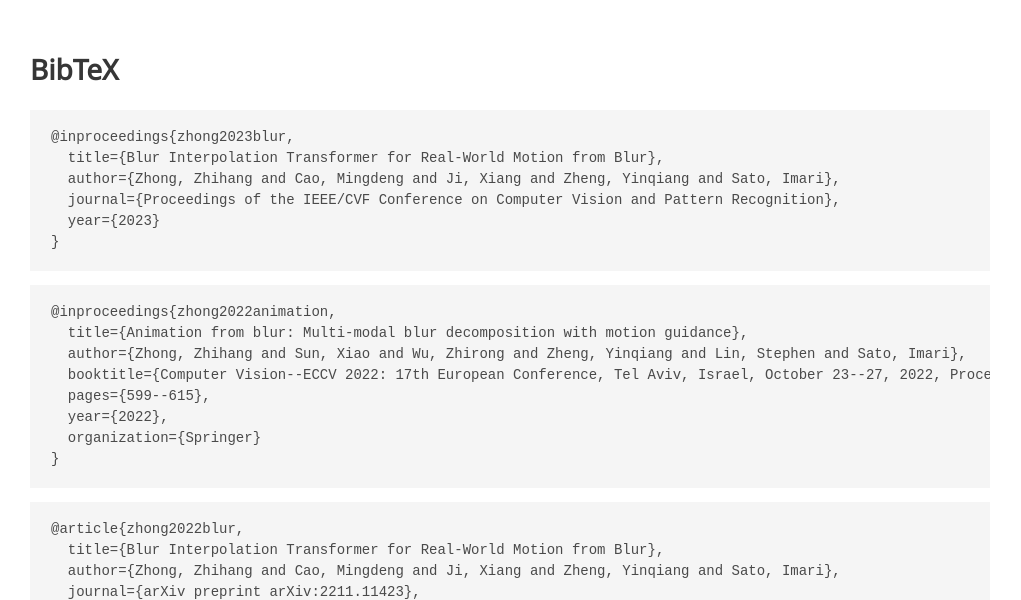
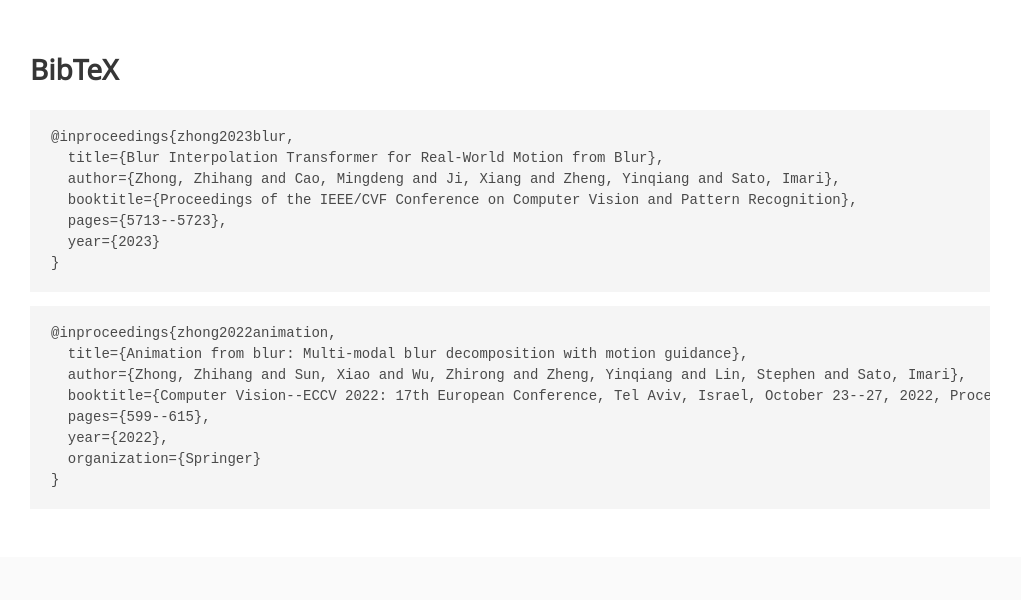
Before and after one commit to zzh-tech/BiT, a plain HTML site: page docs/index.html in a window 1280 px wide. Shown: the part 5830-6430 px from the top of the page, without its empty margins (130-1151 px from the left). Drawn offline with nearby package versions, Linux system fonts and the light colour scheme; some icons are missing; a web font is replaced by a local one.

Commit message:
Update index.html
Update citation

```diff
--- a/docs/index.html
+++ b/docs/index.html
@@ -496,7 +496,8 @@
         <pre><code>@inproceedings{zhong2023blur,
   title={Blur Interpolation Transformer for Real-World Motion from Blur},
   author={Zhong, Zhihang and Cao, Mingdeng and Ji, Xiang and Zheng, Yinqiang and Sato, Imari},
-  journal={Proceedings of the IEEE/CVF Conference on Computer Vision and Pattern Recognition},
+  booktitle={Proceedings of the IEEE/CVF Conference on Computer Vision and Pattern Recognition},
+  pages={5713--5723},
   year={2023}
 }</code></pre>
         <pre><code>@inproceedings{zhong2022animation,
@@ -506,12 +507,6 @@
   pages={599--615},
   year={2022},
   organization={Springer}
-}</code></pre>
-        <pre><code>@article{zhong2022blur,
-  title={Blur Interpolation Transformer for Real-World Motion from Blur},
-  author={Zhong, Zhihang and Cao, Mingdeng and Ji, Xiang and Zheng, Yinqiang and Sato, Imari},
-  journal={arXiv preprint arXiv:2211.11423},
-  year={2022}
 }</code></pre>
     </div>
 </section>
```
